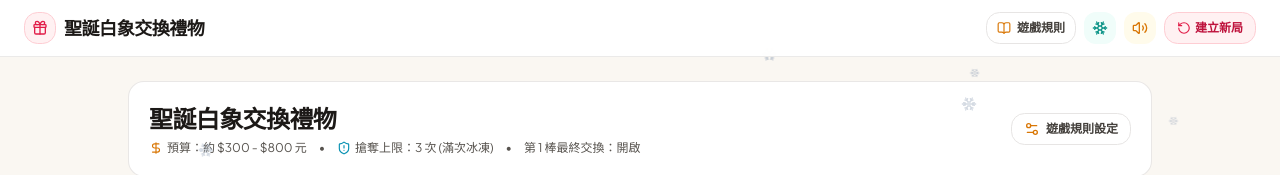
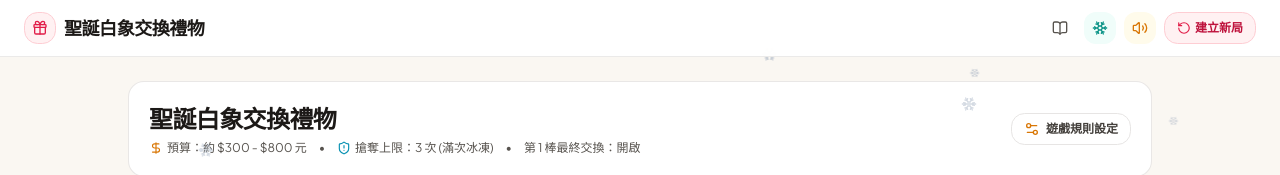
Before and after one commit to elisedc/white-elephant-party, a React (Vite) app: page / in a window 1280 px wide. Shown: the top 175 px of the page. Built offline with nearby package versions, Linux system fonts and the light colour scheme.

Commit message:
style: convert rules button in header to matching ghost icon button

```diff
--- a/src/components/common/ChristmasHeader.tsx
+++ b/src/components/common/ChristmasHeader.tsx
@@ -40,13 +40,13 @@ export const ChristmasHeader: React.FC<ChristmasHeaderProps> = ({
         {/* Action Controls */}
         <div className="flex items-center gap-2">
           <Button
-            variant="outline"
-            size="sm"
+            variant="ghost"
+            size="icon"
             onClick={onOpenRules}
-            className="text-xs h-8 px-2.5 border-stone-200 bg-white hover:bg-stone-50 text-stone-700 shadow-xs"
+            className="h-8 w-8 text-stone-600 hover:text-amber-600 hover:bg-amber-50"
+            title="遊戲規則"
           >
-            <BookOpen className="w-3.5 h-3.5 sm:mr-1.5 text-amber-600" />
-            <span className="hidden sm:inline">遊戲規則</span>
+            <BookOpen className="w-4 h-4" />
           </Button>
 
           <Button
```
